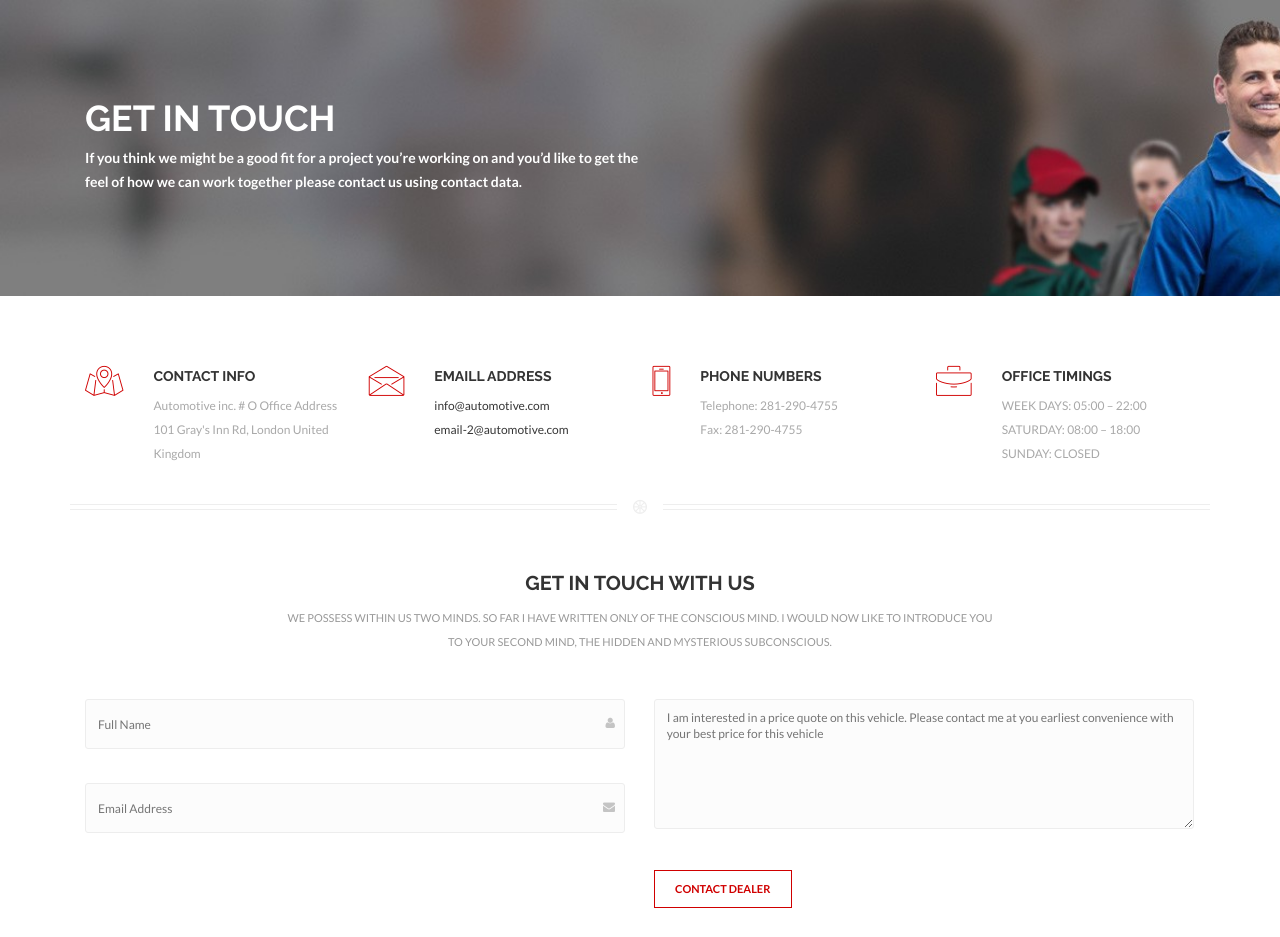
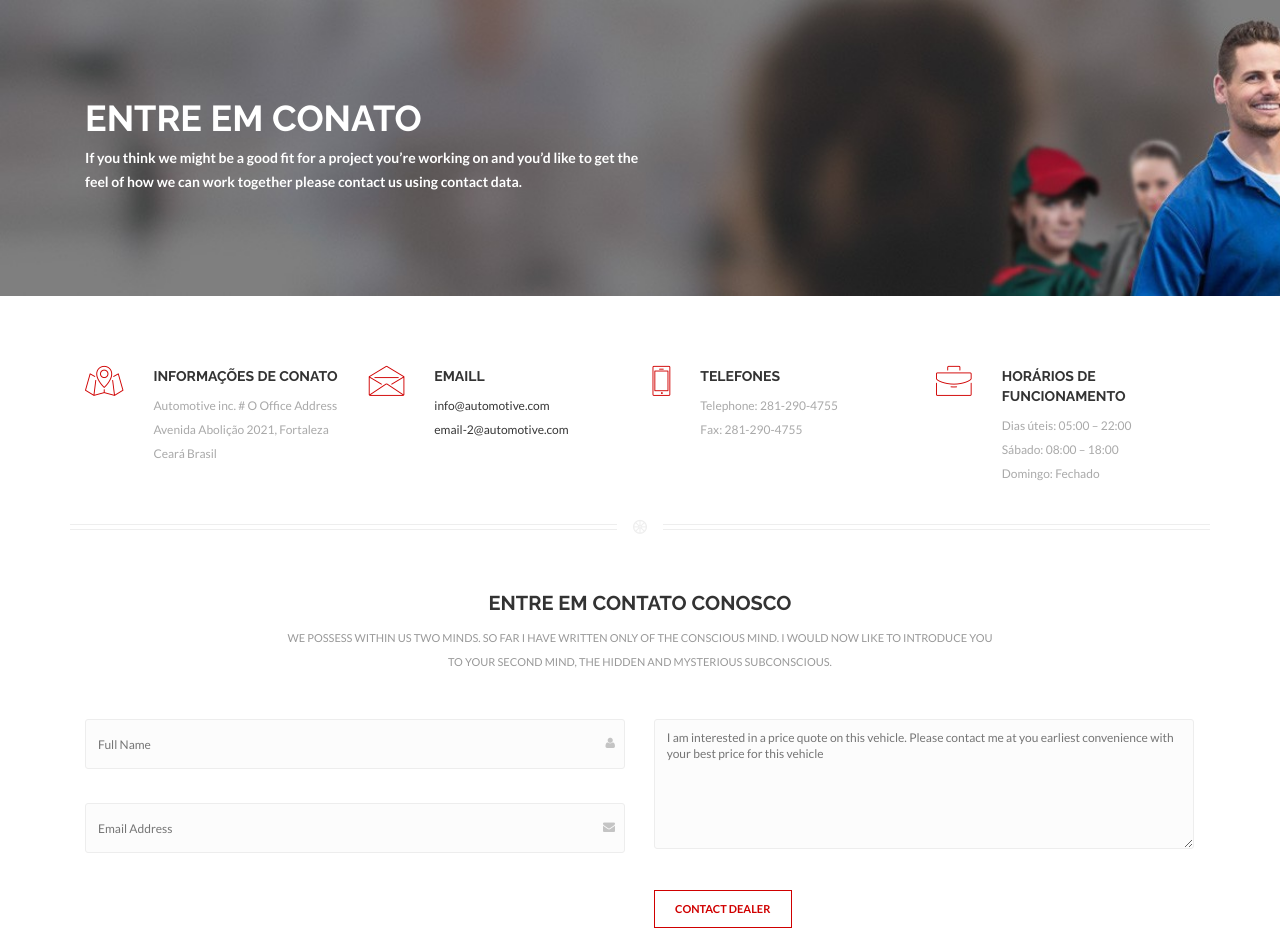
Before and after one commit to emanuel-tosto/loja_de_carros, a Django app: template backend/templates/contact.html in a window 1280 px wide. Shown: the part 67-1004 px from the top of the page. Run offline with Django 4.2, Linux system fonts and the light colour scheme; the template is opened without the code that fills it, so the values that code supplies are empty; parts of the project's set-up code (start-up, migrations or seed data) failed here and were passed over; some libraries are stand-ins or nearby versions; some web fonts are replaced.

Commit message:
site funcionando no django

```diff
--- a/backend/backend/urls.py
+++ b/backend/backend/urls.py
@@ -25,6 +25,7 @@ urlpatterns = [
     path('about',views.about,name="about"),
     path('inventory',views.inventory,name="inventory"),
     path('vendedores',views.vendedores,name="vendedores"),
+    path('contact',views.contact,name="contact"),
     path('<int:carro_id>',views.carro_detail,name="carro_detail"),
     path('filter_results',views.filter_results,name="filter_results")
 ]
--- a/backend/carros/models.py
+++ b/backend/carros/models.py
@@ -22,7 +22,7 @@ class Carro(models.Model):
         ('Manual','Manual'),
         ('Automatico','Automatico')
     )
-    CAMBIO = models.CharField(max_length=50,choices=CAMBIO)
+    cambio = models.CharField(max_length=50,choices=CAMBIO)
     ANO_ESCOLHAS = [(r,r) for r in range(2005,datetime.date.today().year+1)]
     ano = models.IntegerField(('year'),choices=ANO_ESCOLHAS,default=datetime.datetime.now().year)
     forca= models.IntegerField()
--- a/backend/templates/contact.html
+++ b/backend/templates/contact.html
@@ -6,7 +6,7 @@
 	<div class="cs-subheader left" style="background:url({% static 'assets/extra-images/bg-subheader-01.jpg' %}) no-repeat 0 0 /cover; min-height:296px; padding:90px 0 0; margin-bottom:50px;">
     	<div class="container">
         	<div class="cs-page-title">
-            	<h1 style="color:#fff !important;">Get in touch</h1>
+            	<h1 style="color:#fff !important;">Entre em Conato</h1>
                 <p style="color:#fff;">If you think we might be a good fit for a project you’re working on and you’d like to get the<br /> feel of how we can work together please contact us using contact data.</p>
             </div>
         </div>
@@ -23,10 +23,10 @@
 											<div class="cs-contact-info left">
 												<div class="cs-media"><i class="icon-map4 cs-color"></i></div>
 												<div class="cs-text">
-													<h6>Contact Info</h6>
+													<h6>Informações de Conato</h6>
 													<p>Automotive inc. # O Office Address
-													101 Gray's Inn Rd, London
-													United Kingdom</p>
+													Avenida Abolição 2021, Fortaleza Ceará
+													Brasil</p>
 												</div>
 											</div>
 										</div>
@@ -34,7 +34,7 @@
 											<div class="cs-contact-info left">
 												<div class="cs-media"><i class="icon-envelope2 cs-color"></i></div>
 												<div class="cs-text">
-													<h6>Emaill Address</h6>
+													<h6>Emaill</h6>
 													<p><a href="#">info@automotive.com</a>
 													<a href="#">email-2@automotive.com</a></p>
 												</div>
@@ -44,7 +44,7 @@
 											<div class="cs-contact-info left">
 												<div class="cs-media"><i class="icon-phone4 cs-color"></i></div>
 												<div class="cs-text">
-													<h6>Phone Numbers</h6>
+													<h6>Telefones</h6>
 													<p><span>Telephone: 281-290-4755</span>
 													<span>Fax: 281-290-4755</span></p>
 												</div>
@@ -54,10 +54,10 @@
 											<div class="cs-contact-info left">
 												<div class="cs-media"><i class="icon-briefcase3 cs-color"></i></div>
 												<div class="cs-text">
-													<h6>Office Timings</h6>
-													<p><span>WEEK DAYS: 05:00 – 22:00</span>
-													<span>SATURDAY: 08:00 – 18:00</span>
-													<span>SUNDAY: CLOSED</span></p>
+													<h6>Horários de Funcionamento</h6>
+													<p><span>Dias úteis: 05:00 – 22:00</span>
+													<span>Sábado: 08:00 – 18:00</span>
+													<span>Domingo: Fechado</span></p>
 												</div>
 											</div>
 										</div>
@@ -78,7 +78,7 @@
 										<div class="col-lg-12 col-md-12 col-sm-12 col-xs-12">
 
 											<div class="cs-section-title">
-											<h3 style="text-transform:uppercase !important;">GET IN TOUCH WITH US</h3>
+											<h3 style="text-transform:uppercase !important;">Entre em contato conosco</h3>
 											<p style="text-transform:uppercase;font-size:11px;color:#999999 !important;">
 											We possess within us two minds. So far I have written only of the conscious mind. I would now like to
 											 introduce you <br/>to your second mind, the hidden and mysterious subconscious.</p>
--- a/backend/templates/nav.html
+++ b/backend/templates/nav.html
@@ -19,7 +19,7 @@
 								<li><a href="{% url 'index' %}">Home</a></li>
 								<li><a href="{% url 'about' %}">Sobre Nós</a></li>
 								<li><a href="{% url 'inventory' %}">Inventário</a></li>
-								<li><a href="{% url 'dealers' %}">Vendedores</a></li>
+								<li><a href="{% url 'vendedores' %}">Vendedores</a></li>
 								<li><a href="{% url 'contact' %}">Contato</a></li>
 
 							</ul>
```
Also changed, not shown: backend/carros/views.py (+8 -2 lines), backend/templates/index.html (+8 -8 lines), backend/carros/migrations/0003_rename_cambio_carro_cambio.py (added), backend/db.sqlite3.
